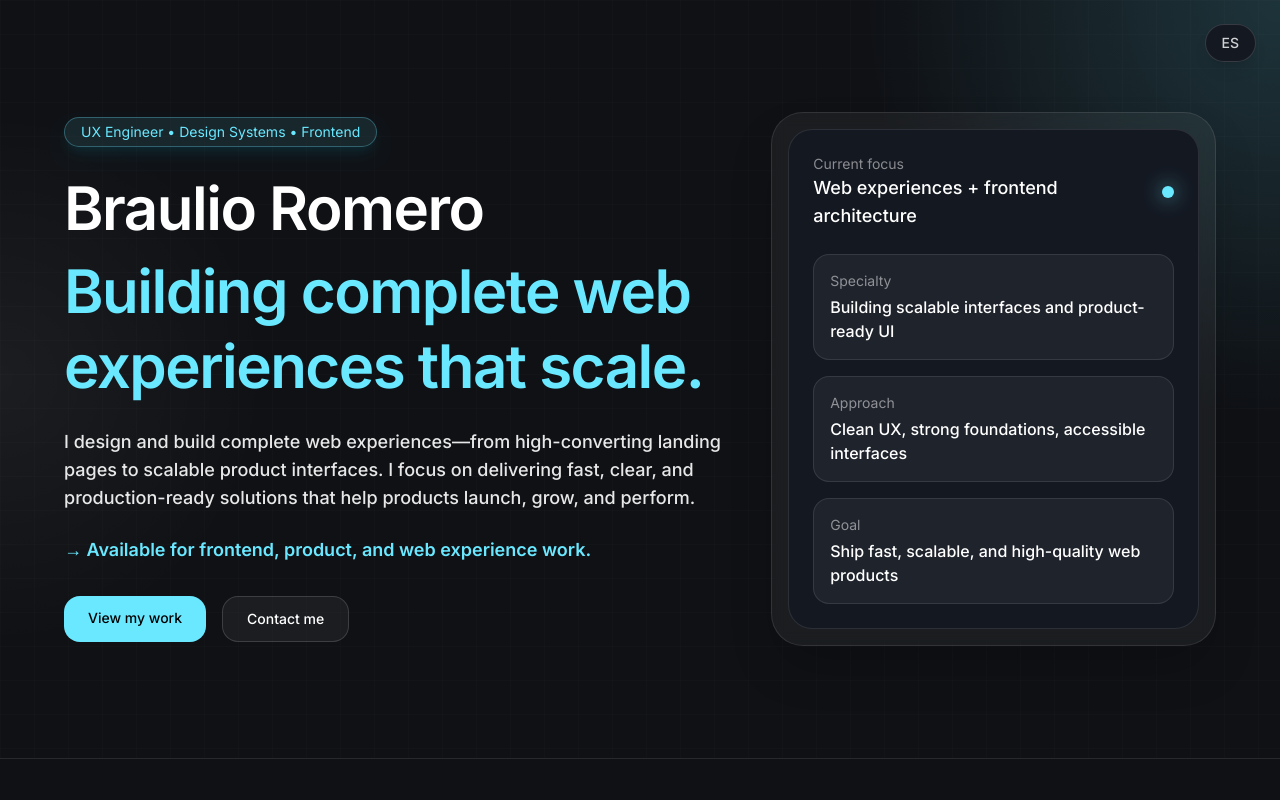
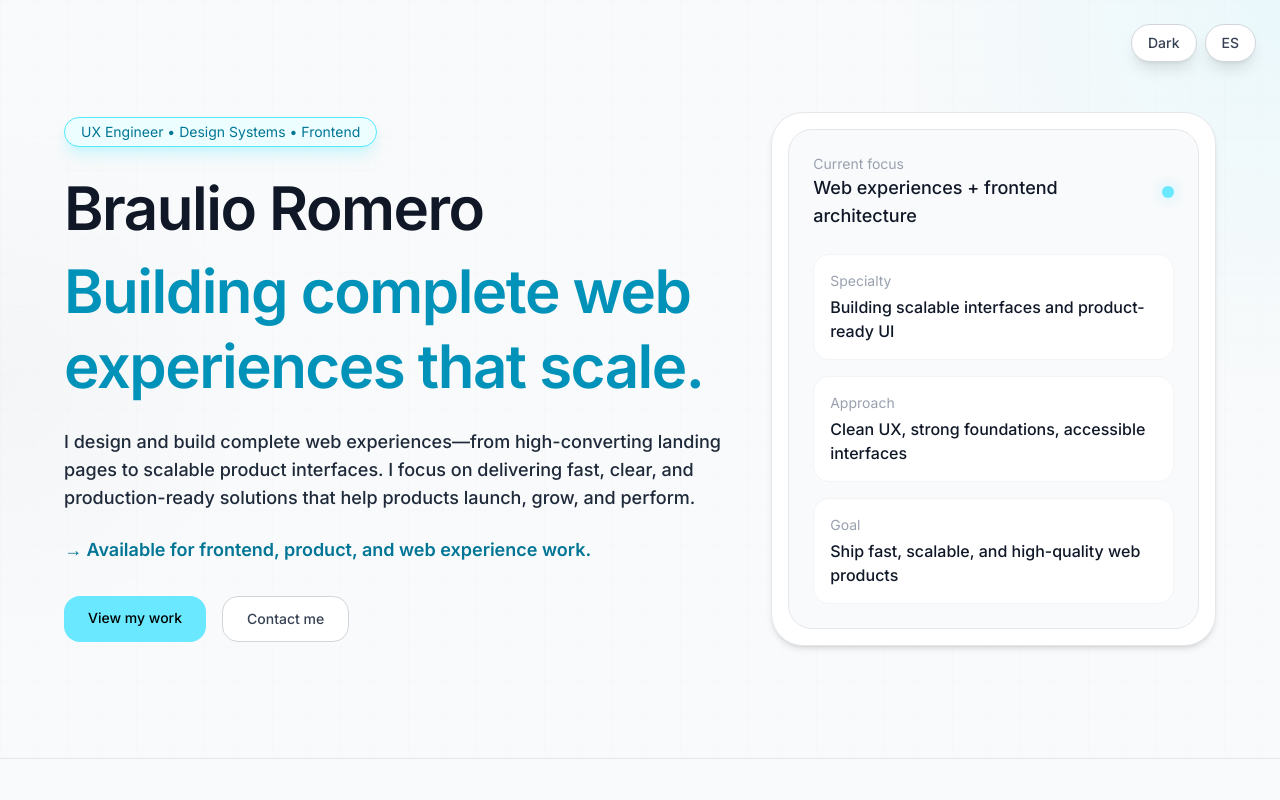
Before and after one commit to TruenoElfico/my-web, a Next.js app: page / in a window 1280 px wide. Shown: the top 800 px of the page. Built offline with nearby package versions, Linux system fonts and the light colour scheme.

Commit message:
Add theme support to personal portfolio page, implementing light and dark modes with a toggle button for improved user experience and aesthetics.

```diff
--- a/app/page.tsx
+++ b/app/page.tsx
@@ -3,6 +3,7 @@
 import { useState } from "react";
 import en from "./locales/en.json";
 import es from "./locales/es.json";
+import { themes } from "./theme";
 
 const locales = { en, es };
 
@@ -19,41 +20,58 @@ const skills = [
 
 export default function PersonalPortfolioPage() {
   const [lang, setLang] = useState<"en" | "es">("en");
+  const [isLight, setIsDark] = useState(true);
   const t = locales[lang];
 
+  const s = isLight ? themes.light : themes.dark;
+
   return (
-    <main className="min-h-screen bg-[#0f1115] text-white">
-      {/* Language toggle */}
-      <div className="fixed right-6 top-6 z-50">
+    <main className={`min-h-screen transition-colors duration-300 ${s.main}`}>
+      {/* Controls */}
+      <div className="fixed right-6 top-6 z-50 flex gap-2">
+        <button
+          onClick={() => setIsDark(!isLight)}
+          className={`cursor-pointer rounded-full border px-4 py-2 text-sm font-medium shadow-lg backdrop-blur transition ${s.toggleBtn}`}
+        >
+          {isLight ? "Dark" : "Light"}
+        </button>
         <button
           onClick={() => setLang(lang === "en" ? "es" : "en")}
-          className="cursor-pointer rounded-full border border-white/15 bg-[#141821] px-4 py-2 text-sm font-medium text-white/80 shadow-lg backdrop-blur transition hover:border-[#69E8FF]/40 hover:text-[#69E8FF]"
+          className={`cursor-pointer rounded-full border px-4 py-2 text-sm font-medium shadow-lg backdrop-blur transition ${s.toggleBtn}`}
         >
           {lang === "en" ? "ES" : "EN"}
         </button>
       </div>
 
-      <section className="relative overflow-hidden border-b border-white/10">
-        <div className="absolute inset-0 bg-[radial-gradient(circle_at_top_right,rgba(105,232,255,0.16),transparent_28%),radial-gradient(circle_at_left,rgba(255,255,255,0.05),transparent_20%)]" />
-        <div className="absolute inset-0 opacity-20 [background-image:linear-gradient(rgba(255,255,255,0.07)_1px,transparent_1px),linear-gradient(90deg,rgba(255,255,255,0.07)_1px,transparent_1px)] [background-size:34px_34px]" />
+      <section className={`relative overflow-hidden ${s.heroBorder}`}>
+        <div className={`absolute inset-0 ${s.heroGradient}`} />
+        <div
+          className={`absolute inset-0 opacity-20 ${s.heroGrid} [background-size:34px_34px]`}
+        />
 
         <div className="relative mx-auto grid max-w-7xl gap-10 px-6 py-20 md:grid-cols-[1.2fr_0.8fr] md:px-10 lg:px-16 lg:py-28">
           <div className="flex flex-col justify-center">
-            <div className="mb-6 inline-flex w-fit items-center rounded-full border border-[#69E8FF]/30 bg-[#69E8FF]/10 px-4 py-1 text-sm text-[#69E8FF] shadow-lg shadow-cyan-500/10">
+            <div
+              className={`mb-6 inline-flex w-fit items-center rounded-full px-4 py-1 text-sm shadow-lg ${s.badge}`}
+            >
               {t.badge}
             </div>
 
             <h1 className="max-w-4xl text-4xl font-semibold leading-tight tracking-tight md:text-6xl">
               {t.hero.name}
-              <span className="mt-2 block text-[#69E8FF]">
+              <span className={`mt-2 block ${s.heroSpan}`}>
                 {t.hero.tagline}
               </span>
             </h1>
 
-            <p className="mt-6 max-w-2xl text-base font-medium leading-7 text-white/90 md:text-lg">
+            <p
+              className={`mt-6 max-w-2xl text-base font-medium leading-7 md:text-lg ${s.bodyText}`}
+            >
               {t.hero.description}
             </p>
-            <p className="mt-6 max-w-2xl text-base font-semibold leading-7 text-[#69E8FF] md:text-lg">
+            <p
+              className={`mt-6 max-w-2xl text-base font-semibold leading-7 md:text-lg ${s.availability}`}
+            >
               {t.hero.availability}
             </p>
 
@@ -66,7 +84,7 @@ export default function PersonalPortfolioPage() {
               </a>
               <a
                 href="#contact"
-                className="rounded-2xl border border-white/15 bg-white/5 px-6 py-3 text-sm font-medium text-white transition hover:bg-white/10"
+                className={`rounded-2xl px-6 py-3 text-sm font-medium transition ${s.secondaryBtn}`}
               >
                 {t.hero.cta_contact}
               </a>
@@ -74,35 +92,37 @@ export default function PersonalPortfolioPage() {
           </div>
 
           <div className="flex items-center justify-center">
-            <div className="w-full max-w-md rounded-[2rem] border border-white/10 bg-white/5 p-4 shadow-2xl backdrop-blur">
-              <div className="rounded-[1.5rem] border border-white/10 bg-[#141821] p-6">
+            <div
+              className={`w-full max-w-md rounded-[2rem] p-4 shadow-2xl backdrop-blur ${s.cardOuter}`}
+            >
+              <div className={`rounded-[1.5rem] p-6 ${s.cardInner}`}>
                 <div className="mb-6 flex items-center justify-between">
                   <div>
-                    <p className="text-sm text-white/50">{t.card.label}</p>
+                    <p className={`text-sm ${s.subtle}`}>{t.card.label}</p>
                     <p className="text-lg font-medium">{t.card.title}</p>
                   </div>
-                  <div className="h-3 w-3 rounded-full bg-[#69E8FF] shadow-[0_0_20px_rgba(105,232,255,0.8)]" />
+                  <div className={`h-3 w-3 rounded-full ${s.dot}`} />
                 </div>
 
                 <div className="space-y-4">
-                  <div className="rounded-2xl border border-white/10 bg-white/5 p-4">
-                    <p className="text-sm text-white/50">
+                  <div className={`rounded-2xl p-4 ${s.cardRow}`}>
+                    <p className={`text-sm ${s.subtle}`}>
                       {t.card.specialty_label}
                     </p>
                     <p className="mt-1 text-base font-medium">
                       {t.card.specialty_value}
                     </p>
                   </div>
-                  <div className="rounded-2xl border border-white/10 bg-white/5 p-4">
-                    <p className="text-sm text-white/50">
+                  <div className={`rounded-2xl p-4 ${s.cardRow}`}>
+                    <p className={`text-sm ${s.subtle}`}>
                       {t.card.approach_label}
                     </p>
                     <p className="mt-1 text-base font-medium">
                       {t.card.approach_value}
                     </p>
                   </div>
-                  <div className="rounded-2xl border border-white/10 bg-white/5 p-4">
-                    <p className="text-sm text-white/50">{t.card.goal_label}</p>
+                  <div className={`rounded-2xl p-4 ${s.cardRow}`}>
+                    <p className={`text-sm ${s.subtle}`}>{t.card.goal_label}</p>
                     <p className="mt-1 text-base font-medium">
                       {t.card.goal_value}
                     </p>
@@ -117,23 +137,23 @@ export default function PersonalPortfolioPage() {
       <section className="mx-auto max-w-7xl px-6 py-16 md:px-10 lg:px-16">
         <div className="grid gap-12 lg:grid-cols-[0.9fr_1.1fr]">
           <div>
-            <p className="text-sm uppercase tracking-[0.24em] text-[#69E8FF]">
+            <p className={`text-sm uppercase tracking-[0.24em] ${s.accent}`}>
               {t.about.label}
             </p>
             <h2 className="mt-3 text-3xl font-semibold tracking-tight">
               {t.about.heading}
             </h2>
-            <p className="mt-5 max-w-xl leading-7 text-white/70">
+            <p className={`mt-5 max-w-xl leading-7 ${s.muted}`}>
               {t.about.body}
             </p>
-            <p className="mt-4 text-sm text-white/50">{t.about.tags}</p>
+            <p className={`mt-4 text-sm ${s.subtle}`}>{t.about.tags}</p>
           </div>
 
           <div className="flex flex-wrap gap-3">
             {skills.map((skill) => (
               <span
                 key={skill}
-                className="h-fit rounded-2xl border border-white/10 bg-white/5 px-4 py-2 text-sm text-white/80"
+                className={`h-fit rounded-2xl px-4 py-2 text-sm ${s.skillChip}`}
               >
                 {skill}
               </span>
@@ -148,7 +168,7 @@ export default function PersonalPortfolioPage() {
       >
         <div className="mb-8 flex items-end justify-between gap-4">
           <div>
-            <p className="text-sm uppercase tracking-[0.24em] text-[#69E8FF]">
+            <p className={`text-sm uppercase tracking-[0.24em] ${s.accent}`}>
               {t.work.label}
             </p>
             <h2 className="mt-3 text-3xl font-semibold tracking-tight">
@@ -161,11 +181,11 @@ export default function PersonalPortfolioPage() {
           {t.work.projects.map((project) => (
             <article
               key={project.title}
-              className="rounded-[1.75rem] border border-white/10 bg-white/5 p-6 shadow-xl backdrop-blur transition hover:-translate-y-1 hover:bg-white/[0.07]"
+              className={`rounded-[1.75rem] p-6 shadow-xl backdrop-blur transition hover:-translate-y-1 ${s.workCard}`}
             >
-              <div className="mb-4 h-10 w-10 rounded-2xl border border-[#69E8FF]/30 bg-[#69E8FF]/10" />
+              <div className={`mb-4 h-10 w-10 rounded-2xl ${s.workIcon}`} />
               <h3 className="text-xl font-medium">{project.title}</h3>
-              <p className="mt-3 text-sm leading-7 text-white/65">
+              <p className={`mt-3 text-sm leading-7 ${s.faint}`}>
                 {project.description}
               </p>
             </article>
@@ -175,7 +195,7 @@ export default function PersonalPortfolioPage() {
 
       <section className="mx-auto max-w-7xl px-6 py-16 md:px-10 lg:px-16">
         <div className="mb-8">
-          <p className="text-sm uppercase tracking-[0.24em] text-[#69E8FF]">
+          <p className={`text-sm uppercase tracking-[0.24em] ${s.accent}`}>
             {t.experience.label}
           </p>
           <h2 className="mt-3 text-3xl font-semibold tracking-tight">
@@ -186,11 +206,11 @@ export default function PersonalPortfolioPage() {
           {t.experience.items.map((item) => (
             <div
               key={item.role}
-              className="rounded-[1.75rem] border border-white/10 bg-[#12161f] p-6"
+              className={`rounded-[1.75rem] p-6 ${s.expCard}`}
             >
-              <p className="text-sm text-[#69E8FF]">{item.company}</p>
+              <p className={`text-sm ${s.expCompany}`}>{item.company}</p>
               <h3 className="mt-2 text-xl font-medium">{item.role}</h3>
-              <p className="mt-3 text-sm leading-7 text-white/65">
+              <p className={`mt-3 text-sm leading-7 ${s.faint}`}>
                 {item.detail}
               </p>
             </div>
@@ -202,14 +222,14 @@ export default function PersonalPortfolioPage() {
         id="contact"
         className="mx-auto max-w-7xl px-6 pb-20 md:px-10 lg:px-16"
       >
-        <div className="rounded-[2rem] border border-white/10 bg-gradient-to-br from-white/5 to-white/[0.03] p-8 md:p-10">
-          <p className="text-sm uppercase tracking-[0.24em] text-[#69E8FF]">
+        <div className={`rounded-[2rem] p-8 md:p-10 ${s.contactCard}`}>
+          <p className={`text-sm uppercase tracking-[0.24em] ${s.accent}`}>
             {t.contact.label}
           </p>
           <h2 className="mt-3 text-3xl font-semibold tracking-tight">
             {t.contact.heading}
           </h2>
-          <p className="mt-4 max-w-2xl leading-7 text-white/70">
+          <p className={`mt-4 max-w-2xl leading-7 ${s.muted}`}>
             {t.contact.body}
           </p>
 
@@ -223,14 +243,14 @@ export default function PersonalPortfolioPage() {
             <a
               href="https://www.linkedin.com/in/braulio-romero/"
               target="_blank"
-              className="rounded-2xl border border-white/15 bg-white/5 px-6 py-3 text-sm font-medium text-white"
+              className={`rounded-2xl px-6 py-3 text-sm font-medium transition ${s.secondaryBtn}`}
             >
               {t.contact.linkedin_btn}
             </a>
             <a
               href="https://github.com/TruenoElfico"
               target="_blank"
-              className="rounded-2xl border border-white/15 bg-white/5 px-6 py-3 text-sm font-medium text-white"
+              className={`rounded-2xl px-6 py-3 text-sm font-medium transition ${s.secondaryBtn}`}
             >
               {t.contact.github_btn}
             </a>
--- /dev/null
+++ b/app/theme.ts
@@ -0,0 +1,62 @@
+const dark = {
+  main: "bg-[#0f1115] text-white",
+  heroBorder: "border-b border-white/10",
+  heroGradient:
+    "bg-[radial-gradient(circle_at_top_right,rgba(105,232,255,0.16),transparent_28%),radial-gradient(circle_at_left,rgba(255,255,255,0.05),transparent_20%)]",
+  heroGrid:
+    "[background-image:linear-gradient(rgba(255,255,255,0.07)_1px,transparent_1px),linear-gradient(90deg,rgba(255,255,255,0.07)_1px,transparent_1px)]",
+  accent: "text-[#69E8FF]",
+  badge: "border border-[#69E8FF]/30 bg-[#69E8FF]/10 text-[#69E8FF] shadow-cyan-500/10",
+  heroSpan: "text-[#69E8FF]",
+  availability: "text-[#69E8FF]",
+  bodyText: "text-white/90",
+  muted: "text-white/70",
+  faint: "text-white/65",
+  subtle: "text-white/50",
+  soft: "text-white/80",
+  cardOuter: "border border-white/10 bg-white/5",
+  cardInner: "border border-white/10 bg-[#141821]",
+  cardRow: "border border-white/10 bg-white/5",
+  dot: "bg-[#69E8FF] shadow-[0_0_20px_rgba(105,232,255,0.8)]",
+  skillChip: "border border-white/10 bg-white/5 text-white/80",
+  workCard: "border border-white/10 bg-white/5 hover:bg-white/[0.07]",
+  workIcon: "border border-[#69E8FF]/30 bg-[#69E8FF]/10",
+  expCard: "border border-white/10 bg-[#12161f]",
+  expCompany: "text-[#69E8FF]",
+  contactCard: "border border-white/10 bg-gradient-to-br from-white/5 to-white/[0.03]",
+  secondaryBtn: "border border-white/15 bg-white/5 text-white hover:bg-white/10",
+  toggleBtn: "bg-[#141821] border-white/15 text-white/80 hover:border-[#69E8FF]/40 hover:text-[#69E8FF]",
+};
+
+const light = {
+  main: "bg-gray-50 text-gray-900",
+  heroBorder: "border-b border-gray-200",
+  heroGradient:
+    "bg-[radial-gradient(circle_at_top_right,rgba(105,232,255,0.10),transparent_28%),radial-gradient(circle_at_left,rgba(0,0,0,0.02),transparent_20%)]",
+  heroGrid:
+    "[background-image:linear-gradient(rgba(0,0,0,0.05)_1px,transparent_1px),linear-gradient(90deg,rgba(0,0,0,0.05)_1px,transparent_1px)]",
+  accent: "text-cyan-700",
+  badge: "border border-cyan-300 bg-cyan-50 text-cyan-700 shadow-cyan-200/50",
+  heroSpan: "text-cyan-600",
+  availability: "text-cyan-700",
+  bodyText: "text-gray-800",
+  muted: "text-gray-600",
+  faint: "text-gray-500",
+  subtle: "text-gray-400",
+  soft: "text-gray-700",
+  cardOuter: "border border-gray-200 bg-white shadow-md",
+  cardInner: "border border-gray-200 bg-gray-50",
+  cardRow: "border border-gray-100 bg-white",
+  dot: "bg-[#69E8FF] shadow-[0_0_14px_rgba(105,232,255,0.5)]",
+  skillChip: "border border-gray-200 bg-white text-gray-700",
+  workCard: "border border-gray-200 bg-white hover:bg-gray-50 shadow-sm",
+  workIcon: "border border-cyan-200 bg-cyan-50",
+  expCard: "border border-gray-200 bg-white shadow-sm",
+  expCompany: "text-cyan-700",
+  contactCard: "border border-gray-200 bg-gradient-to-br from-gray-100 to-gray-50",
+  secondaryBtn: "border border-gray-300 bg-white text-gray-700 hover:bg-gray-100",
+  toggleBtn: "bg-white border-gray-300 text-gray-700 hover:border-cyan-400 hover:text-cyan-700",
+};
+
+export const themes = { dark, light };
+export type Theme = typeof dark;
```
